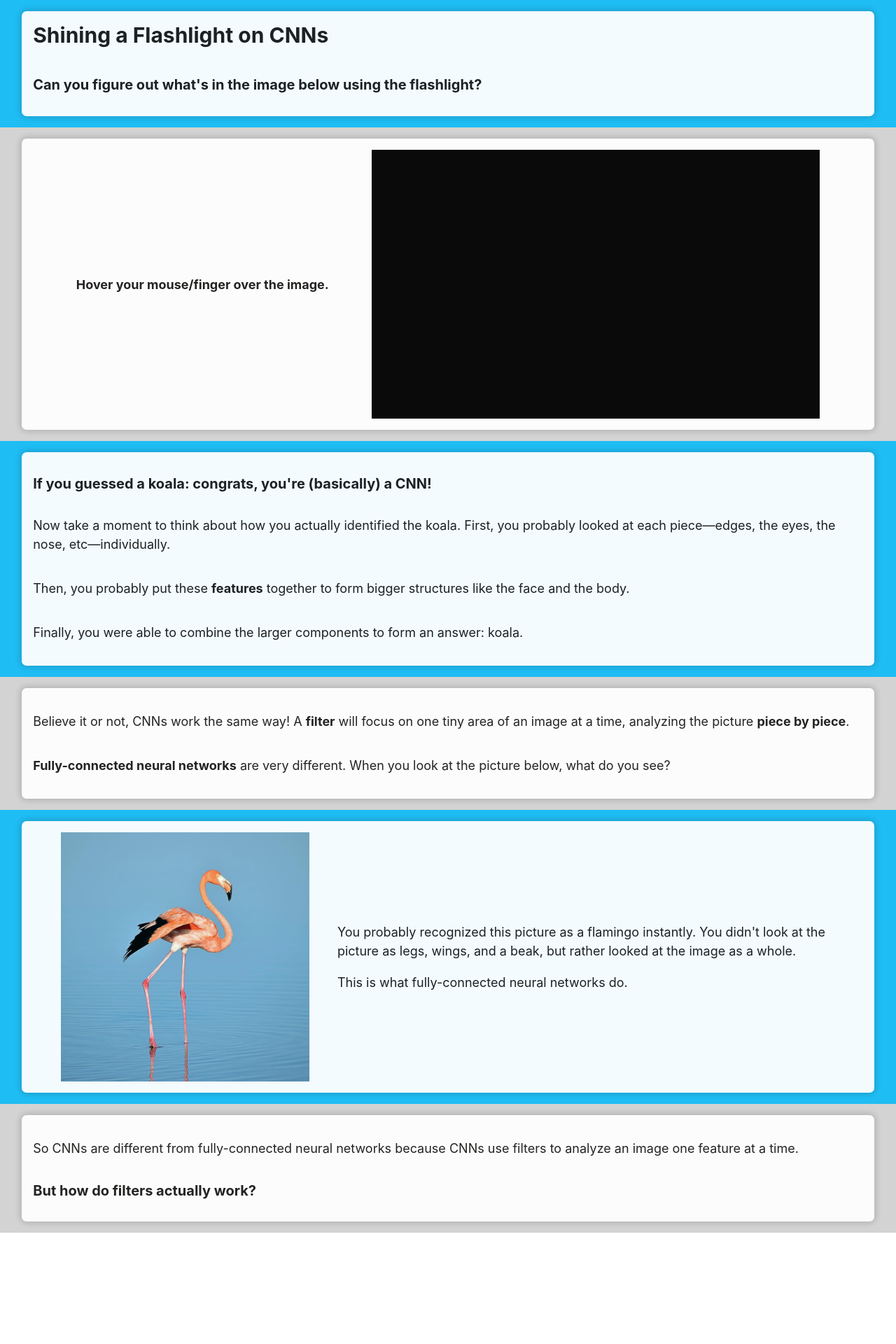
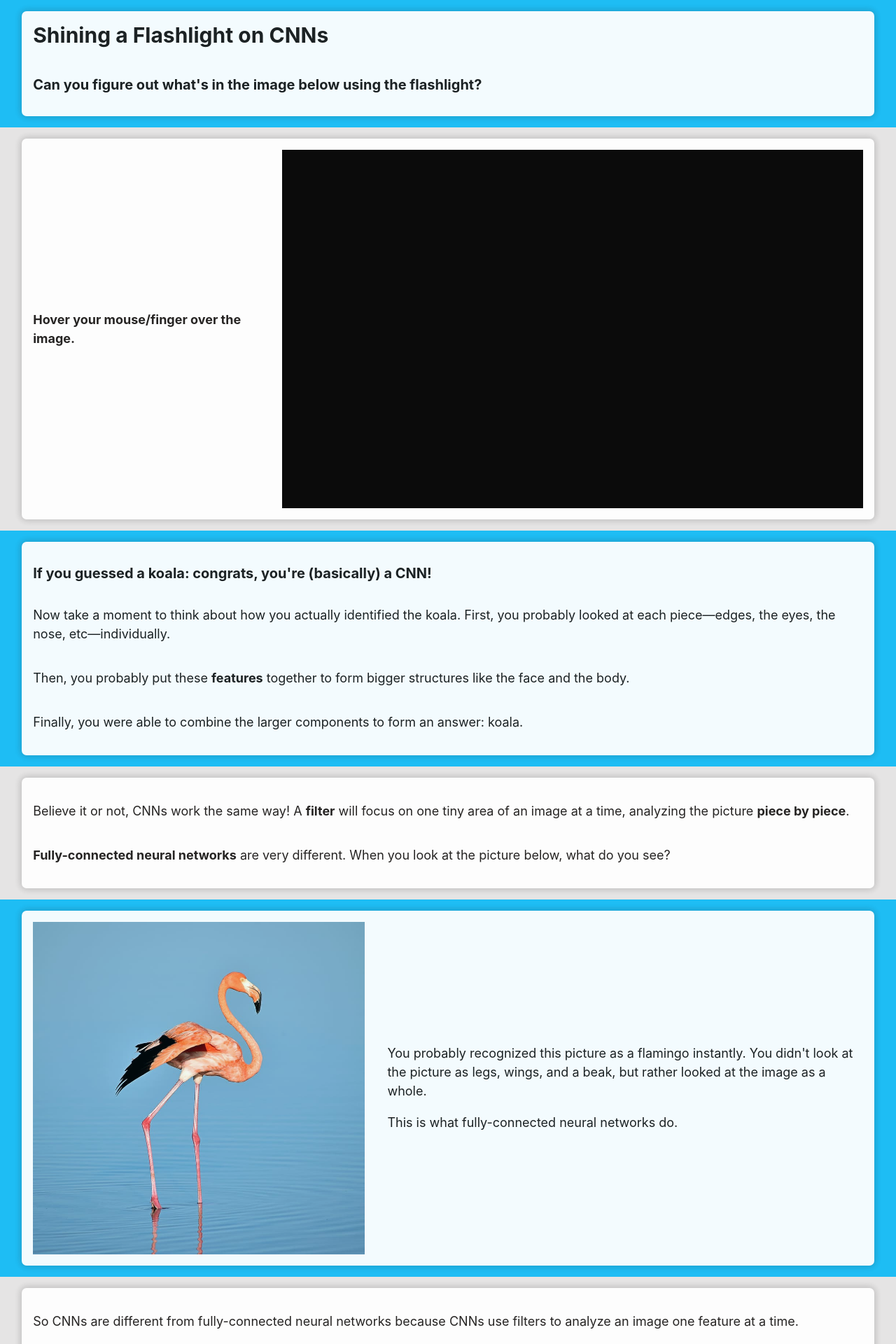
Before and after one commit to uclaacm/no-filter, a React (Create React App) app: page / in a window 1280 px wide. Shown: the top 1920 px of the page at 70% size. Before the commit the page ends 1761 px from the top, so only its background shows below. Built offline with nearby package versions, Linux system fonts and the light colour scheme.

Commit message:
Fixed bugs

```diff
--- a/src/App.css
+++ b/src/App.css
@@ -1,19 +1,17 @@
 
-
-.blue { /*blue divs*/
-  background-color: #1EBDF4;
+.section {
   display: flex;
   flex-flow: row wrap;
   justify-content: center;
   padding: 1em;
 }
 
+.blue { /*blue divs*/
+  background-color: #1EBDF4;
+}
+
 .grey { /*grey divs*/
-  background-color: #d3d3d3;
-  display: flex;
-  flex-flow: row wrap;
-  justify-content: center;
-  padding: 1em;
+  background-color: #E5E4E4;
 }
 
 .card {
@@ -58,11 +56,22 @@ em {
   font-weight: bolder;
 }
 
+#flashlight-holder {
+  display: grid;
+  grid-template-columns: 30% 70%;
+}
+
+#flamingo-holder {
+  display: grid;
+  grid-template-columns: 40% 60%;
+  align-items: center;
+}
+
 #flamingo {
-  width: 30%;
+  width: 100%;
+  height: auto;
 }
 
 #side-text {
-  width: 60%;
-  align-self: center;
+  margin-left: 2em;
 }
--- a/src/App.js
+++ b/src/App.js
@@ -7,20 +7,20 @@ import flamingo from './img/flamingo.jpg';
 function App() {
   return (
     <div className="App">
-      <section class="blue">
+      <section class="blue section">
         <div class="card">
           <h1>Shining a Flashlight on CNNs</h1>
           <h2>Can you figure out what's in the image below using the flashlight?</h2>
 
         </div>
       </section>
-      <section class="grey">
-        <div class="card row">
+      <section class="grey section">
+        <div class="card row" id="flashlight-holder">
           <p style={{alignSelf: 'center'}}><em>Hover your mouse/finger over the image.</em></p>
           <Flashlight />
         </div>
       </section>
-      <section class="blue">
+      <section class="blue section">
         <div class="card">
           <h2>If you guessed a koala: congrats, you're (basically) a CNN!</h2>
           <p>Now take a moment to think about how you actually identified the koala. First, you probably looked at each piece—edges,
@@ -32,15 +32,15 @@ function App() {
           <p>Finally, you were able to combine the larger components to form an answer: koala.</p>
         </div>
       </section>
-      <section class="grey">
+      <section class="grey section">
         <div class="card">
           <p>Believe it or not, CNNs work the same way! A <em>filter</em> will focus on one tiny area of an
            image at a time, analyzing the picture <em>piece by piece</em>.</p>
            <p><em>Fully-connected neural networks</em> are very different. When you look at the picture below, what do you see?</p>
         </div>
       </section>
-      <section class="blue">
-        <div class="card row">
+      <section class="blue section">
+        <div class="card" id="flamingo-holder">
           <img src={flamingo} id="flamingo" alt="flamingo"></img>
           <div id="side-text">
             <p>You probably recognized this picture as a flamingo instantly.
@@ -52,7 +52,7 @@ function App() {
           </div>
         </div>
       </section>
-      <section class="grey">
+      <section class="grey section">
         <div class="card">
           <p>So CNNs are different from fully-connected neural networks because CNNs use filters to analyze
              an image one feature at a time.</p>
--- a/src/components/Flashlight.js
+++ b/src/components/Flashlight.js
@@ -1,4 +1,5 @@
 import React from 'react';
+import koala from '../img/koala.jpg';
 import './style/Flashlight.css';
 
 
@@ -38,11 +39,9 @@ class Flashlight extends React.Component {
 
     }
 
-
-
     render () {
         return (
-            <div id="container"
+            <div id="container" style={backgroundStyles}
                 onMouseEnter={this.showFlashlight} onMouseMove={this.moveFlashlight} onMouseLeave={this.hideFlashlight}>
                 {/* <img id="flashlight-img" src={koala} alt="koala"></img> */}
                 <div id="spotlight"></div>
@@ -52,4 +51,8 @@ class Flashlight extends React.Component {
 
 }
 
+const backgroundStyles = {
+    backgroundImage: `url(${koala})`,
+};
+
 export default Flashlight;
--- a/src/components/style/Flashlight.css
+++ b/src/components/style/Flashlight.css
@@ -1,14 +1,12 @@
-
 #container {
 
     position: relative;
     overflow: hidden;
     filter: brightness(0%);
-    background-image: url('../../img/koala.jpg');
     background-repeat: no-repeat;
     background-size: cover;
-    width: 50vw;
-    height: 30vw;
+    width: 100%;
+    height: 40vw; /*estimated proportions because background image messes things up :( */
 
 }
 #spotlight {
```
